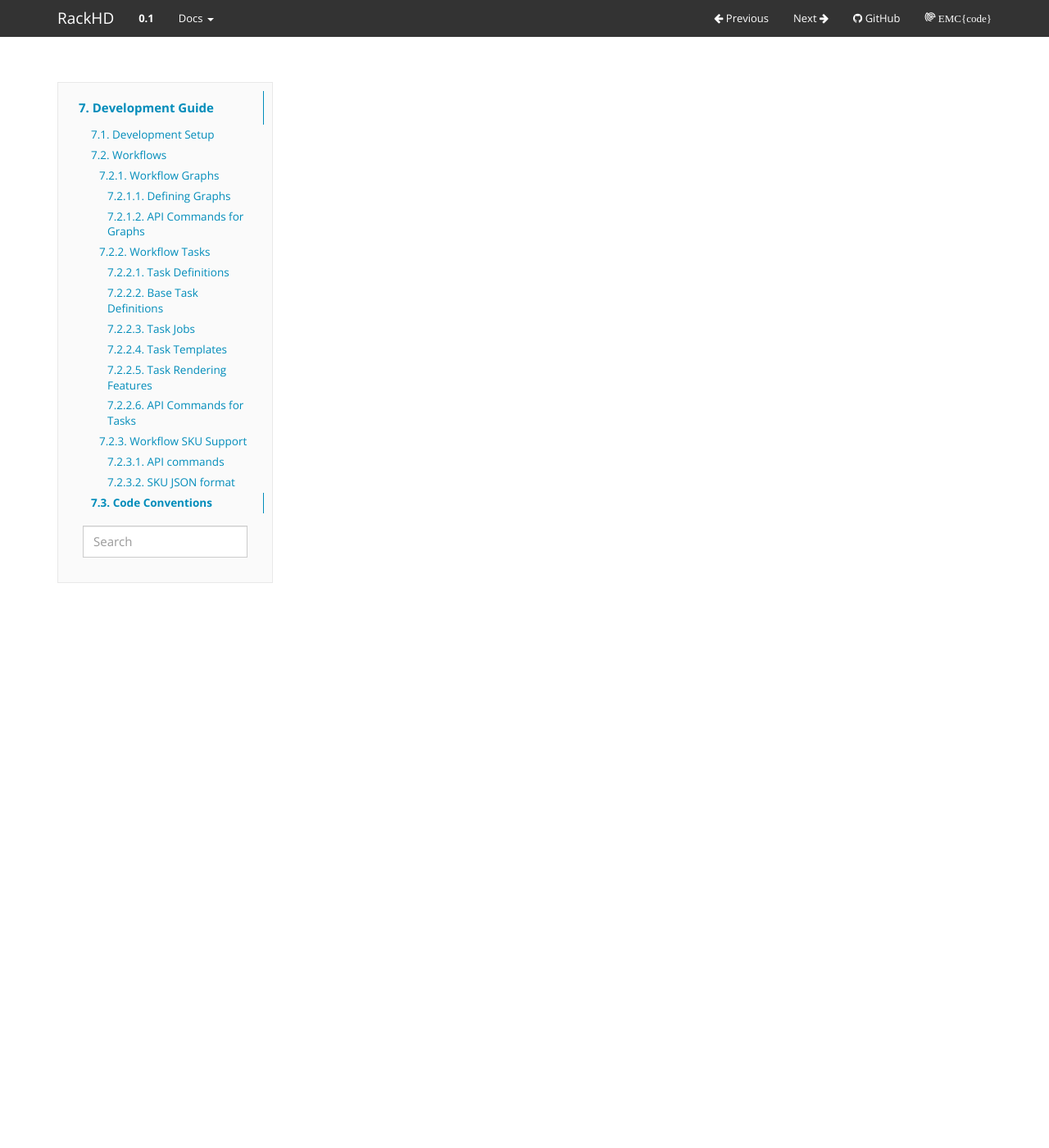
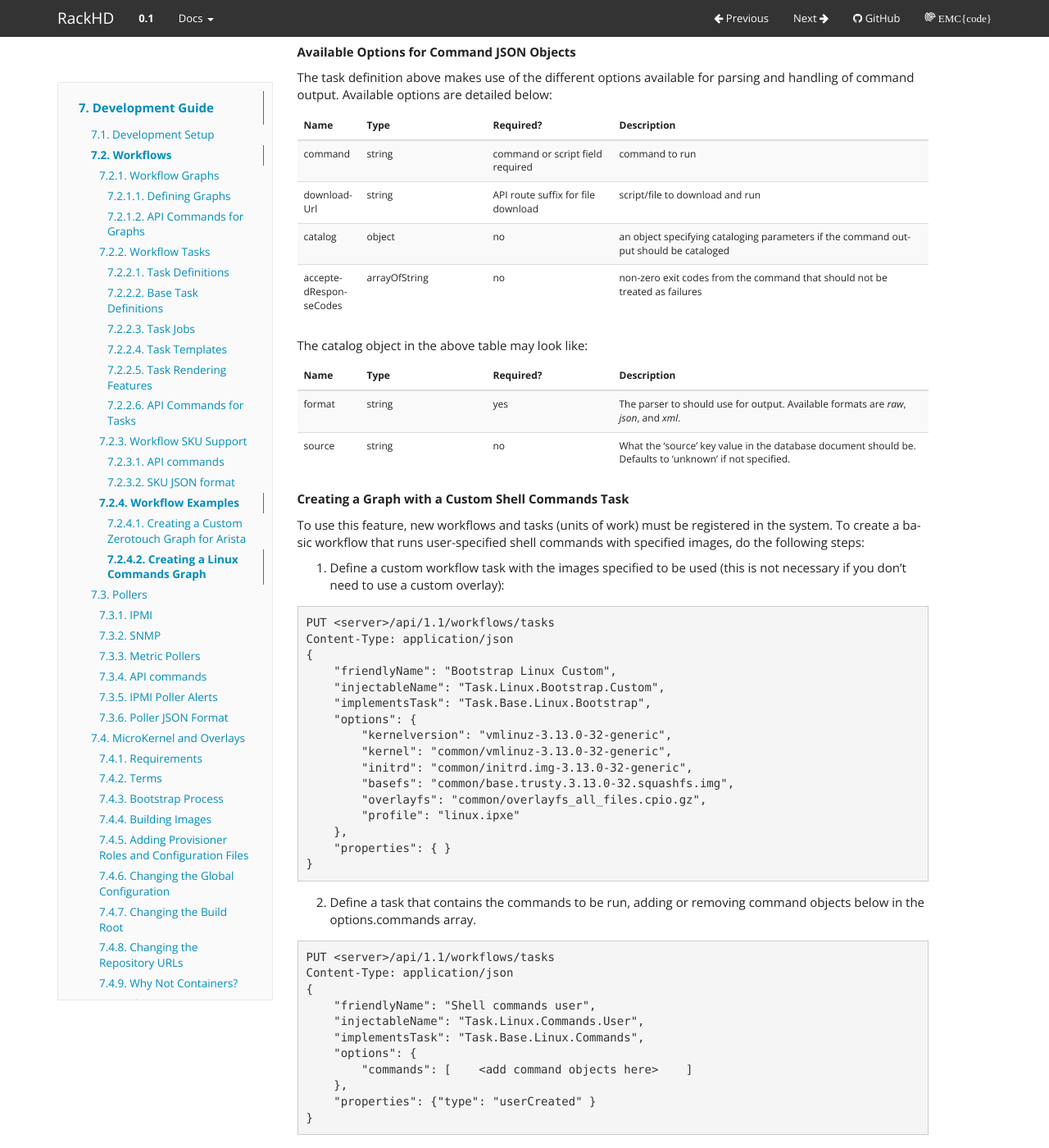
Before and after one commit to RackHD/docs, a Sphinx documentation site: the page built from docs/development_guide.rst, in a window 1280 px wide and 1400 px high, scrolled down 22476 px. Shown: the whole window at 82% size. Built offline with Sphinx 7.4.7, drawn with Linux system fonts in a browser that asks for light colours; some of the changed text lies outside the part shown.

Commit message:
Adding workflow examples

````diff
--- a/docs/development_guide.rst
+++ b/docs/development_guide.rst
@@ -28,7 +28,7 @@
 .. include:: monorail/graphs.rst
 .. include:: monorail/tasks.rst
 .. include:: monorail/skus.rst
-. include:: monorail/workflow_examples.rst
+.. include:: monorail/workflow_examples.rst
 .. include:: monorail/pollers.rst
 .. include:: monorail/microkernel.rst
 .. include:: monorail/passive_discovery.rst
--- a/docs/monorail/examples/create-linux-commands-graph.rst
+++ b/docs/monorail/examples/create-linux-commands-graph.rst
@@ -1,13 +1,15 @@
 ### Linux Commands task
 
-The Linux Commands task is a generic task that enables running of any shell commands against a node booted into a microkernel. These commands are specified in JSON objects within the options.commands array of the task definition. Optional parameters can be specified as well to enable cataloging of command output.
+The Linux Commands task is a generic task that enables running of any shell commands against a node booted into
+a microkernel. These commands are specified in JSON objects within the options.commands array of the task definition.
+Optional parameters can be specified to enable cataloging of command output.
 
 A very simple example task definition looks like:
 
 
-::
+.. code-block:: rest
 
-{
+ {
     "friendlyName" : "Shell commands basic",
     "implementsTask" : "Task.Base.Linux.Commands",
     "injectableName" : "Task.Linux.Commands.BasicExample",
@@ -22,17 +24,18 @@
         ]
     },
     "properties" : { }
-}
+ }
 
 
 
-There is an example task included in the monorail system under the name "Task.Linux.Commands" that makes use of all the different parameters the task can take:
+There is an example task included in the monorail system under the name "Task.Linux.Commands" that
+makes use of all parameters that the task can take:
 
 
 
-::
+.. code-block:: rest
 
-{
+ {
     "friendlyName" : "Shell commands",
     "implementsTask" : "Task.Base.Linux.Commands",
     "injectableName" : "Task.Linux.Commands",
@@ -63,50 +66,58 @@
     "properties" : {
         "commands" : {}
     }
-}
+ }
 
 
-The task above will run three commands. It will catalog the output of the first two.
+The task above runs three commands and catalogs the output of the first two.
 
-::
+.. code-block:: rest
 
-sudo ls /var
-sudo lshw -json
-test
+  sudo ls /var
+  sudo lshw -json
+  test
 
 
 **Specifying Scripts or Binaries to Download and Run**
 
-Some use cases are too complex to be performed by embedding commands in json, and using a pre-defined file may be more convenient. You can define a file to download and run by specifying a "downloadUrl" field in addition to the "command" field.
+Some use cases are too complex to be performed by embedding commands in JSON. Using a pre-defined file
+may be more convenient. You can define a file to download and run by specifying a "downloadUrl" field in
+addition to the "command" field.
 
-::
+.. code-block:: rest
 
 
-"options": {
+ "options": {
     "commands" : [
         {
             "command": "bash myscript.sh",
             "downloadUrl": "/api/1.1/templates/myscript.sh"
         }
     ]
-}
+ }
 
 
-This will cause the command runner script on the node to download the script from the specified route (server:port will be prepended) to the working directory, and execute it according to the specified command (e.g. `bash myscript.sh`). You must specify how to run the script correctly in the command field (e.g. `node myscript.js arg1 arg2`, `./myExecutable`).
+This will cause the command runner script on the node to download the script from the specified
+route (server:port will be prepended) to the working directory, and execute it according to the specified
+command (e.g. `bash myscript.sh`). You must specify how to run the script correctly in the command
+field (e.g. `node myscript.js arg1 arg2`, `./myExecutable`).
 
-A note on convention: binary files should be uploaded via the /api/1.1/files route, and script templates should be uploaded/downloaded via the /api/1.1/templates route.
+A note on convention: binary files should be uploaded via the /api/1.1/files route, and script templates should
+be uploaded/downloaded via the /api/1.1/templates route.
 
 **Defining Script Templates**
 
 Scripts can mean simple shell scripts, python scripts, etc.
 
-In many cases, you may need access to variables in the script that can be rendered at runtime. Templates are defined using ejs syntax (variables in <%=variable%> tags), and any variables will be rendered based on the option values of task definition, for example, if a task is defined with these options:
+In many cases, you may need access to variables in the script that can be rendered at runtime.
+Templates are defined using `ejs`_ syntax (variables in <%=variable%> tags). Variables are
+rendered based on the option values of task definition, for example, if a task is defined with these options...
 
+.. _ejs:https://github.com/tj/ejs
 
+.. code-block:: rest
 
-::
-
-"options": {
+ "options": {
     "foo": "bar",
     "baz": "qux",
     "commands" : [
@@ -115,24 +126,24 @@
             "downloadUrl": "/api/1.1/templates/myscript.sh"
         }
     ]
-}
+ }
 
 
-Then the following script template...
+...then the following script template...
 
-::
+.. code-block:: rest
 
-echo <%=foo%>
-echo <%=baz%>
+ echo <%=foo%>
+ echo <%=baz%>
 
 
-...will get rendered as below when it gets run by a node
+...is rendered as below when it is run by a node:
 
 
-::
+.. code-block:: rest
 
-echo bar
-echo qux
+ echo bar
+ echo qux
 
 
 **Uploading Script Templates**
@@ -140,30 +151,31 @@
 Script templates can be uploaded using the Monorail templates API:
 
 
-::
+.. code-block:: rest
 
-PUT /api/1.1/templates/<filename>
-Content-type: application/octet-stream
----
-curl -X PUT -H "Content-Type: application/octet-stream" --data-binary @<script> <server>/api/1.1/templates/library/<scriptname>
+ PUT /api/1.1/templates/<filename>
+ Content-type: application/octet-stream
+ ---
+ curl -X PUT -H "Content-Type: application/octet-stream" --data-binary @<script> <server>/api/1.1/templates/library/<scriptname>
 
 
 **Uploading Binary Files**
 
-Binary executables can be uploaded using the Monorail files API
+Binary executables can be uploaded using the Monorail files API:
 
 
 
-::
+.. code-block:: rest
 
-PUT /api/1.1/files/<filename>
----
-curl -T <binary> <server>/api/1.1/templates/library/<filename>
+ PUT /api/1.1/files/<filename>
+ ---
+ curl -T <binary> <server>/api/1.1/templates/library/<filename>
 
 
 **Available Options for Command JSON Objects**
 
-The task definition above makes use of the different options available for parsing and handling of command output. Available options are detailed below:
+The task definition above makes use of the different options available for parsing and handling of command output.
+Available options are detailed below:
 
 
 .. list-table::
@@ -193,30 +205,35 @@
 
 The catalog object in the above table may look like:
 
-* - Name
-  - Type
-  - Required?
-  - Description
-* - format
-  - string
-  - yes
-  - command to run
-  - The parser to should use for output. Available formats are *raw*, *json*, and *xml*.
-* - source
-  - string
-  - no
-  - What the 'source' key value in the database document should be. Defaults to 'unknown' if not specified.
+
+.. list-table::
+   :widths: 10 20 20 50
+   :header-rows: 1
+
+   * - Name
+     - Type
+     - Required?
+     - Description
+   * - format
+     - string
+     - yes
+     - The parser to should use for output. Available formats are *raw*, *json*, and *xml*.
+   * - source
+     - string
+     - no
+     - What the 'source' key value in the database document should be. Defaults to 'unknown' if not specified.
 
 
 
 **Creating a Graph with a Custom Shell Commands Task**
 
-In order to utilize this feature, new workflows and tasks (units of work) must be registered in the system. To create a basic workflow that runs user specified shell commands, with user specified images, do the following steps:
+To use this feature, new workflows and tasks (units of work) must be registered in the system.
+To create a basic workflow that runs user-specified shell commands with specified images, do the following steps:
 
-Define a custom workflow task with the images specified to be used (this is not necessary if you don't need to use a custom overlay):
+1. Define a custom workflow task with the images specified to be used (this is not necessary if you don't need to use a custom overlay):
 
 
-::
+.. code-block:: rest
 
     PUT <server>/api/1.1/workflows/tasks
     Content-Type: application/json
@@ -235,9 +252,9 @@
         "properties": { }
     }
 
-Now define a task that contains the commands to be run, adding or removing command objects below in the options.commands array.
+2. Define a task that contains the commands to be run, adding or removing command objects below in the options.commands array.
 
-::
+.. code-block:: rest
 
     PUT <server>/api/1.1/workflows/tasks
     Content-Type: application/json
@@ -251,14 +268,14 @@
         "properties": {"type": "userCreated" }
     }
 
-The output from the first command (lshw) will be parsed as json and cataloged in the database under the "lshw user" source value. The output from the second command will only be logged, since format and source haven't been specified. The third command will normally fail, since \`test\` has an exit code of 1, but in this case we have specified that this is acceptable and not to fail. This feature is useful with certain binaries that have acceptable non-zero exit codes.
+The output from the first command (lshw) will be parsed as JSON and cataloged in the database under the "lshw user" source value. The output from the second command will only be logged, since format and source haven't been specified. The third command will normally fail, since \`test\` has an exit code of 1, but in this case we have specified that this is acceptable and not to fail. This feature is useful with certain binaries that have acceptable non-zero exit codes.
 
 
 **Putting it All Together**
 
 Now define a custom workflow that combines these tasks and runs them in a sequence. This one is set up to make OBM calls as well.
 
-::
+.. code-block:: rest
 
     PUT <server>/api/1.1/workflows/
     Content-Type: application/json
@@ -302,12 +319,13 @@
         ]
     }
 
-With all of these data, the injectableName and friendlyName can be any string value, as long the references to injectableName are consistent across the three json documents.
+With all of these data, the injectableName and friendlyName can be any string value, as long the references to injectableName are consistent across the three JSON documents.
 
-After defining these custom workflows, you can then run one against a node by referencing the injectableName used in the json POSTed to /api/1.1/workflows/:
+After defining these custom workflows, you can then run one against a node by referencing the injectableName used in the JSON posted to /api/1.1/workflows/:
 
-::
+.. code-block:: rest
 
     curl -X POST localhost/api/1.1/nodes/<identifier>/workflows?name=Graph.ShellCommands.User
 
- Output from these commands will be logged by the taskgraph runner in /var/log/upstart/on-taskgraph.log.
+
+Output from these commands will be logged by the taskgraph runner in /var/log/upstart/on-taskgraph.log.
--- a/docs/monorail/examples/create-zerotouch-graph.rst
+++ b/docs/monorail/examples/create-zerotouch-graph.rst
@@ -1,15 +1,15 @@
-Instructions for creating a custom zerotouch graph for Arista machines,
+This section provides instructions for creating a custom zerotouch graph for Arista machines,
 including defining a custom EOS image, custom startup-config, and custom zerotouch script.
 
 
-Below is an example zerotouch graph for booting a vEOS (virtual arista) machine, utilizing
+Below is an example zerotouch graph for booting a vEOS (virtual arista) machine. It uses
 an inline task definition (as opposed to creating a new task definition as a separate step):
 
 
 
-::
+.. code-block:: rest
 
-{
+ {
     friendlyName: 'Zerotouch vEOS Graph',
     injectableName: 'Graph.Arista.Zerotouch.vEOS',
     tasks: [
@@ -38,84 +38,96 @@
             }
         }
     ]
-}
+ }
 
 
 
 To customize this graph, change the following fields:
 
-- friendlyName - choose a new unique friendly name for your graph
-- injectableName - choose a new unique name for your graph
-- tasks[0]
-    - friendlyName - choose a new unique friendly name for your task
-    - injectableName - choose a new unique name for your task
-    - options
-        - profile - the default profile should be sufficient for most cases, see
-                    the Zerotouch Profile] section for more information
-        - bootConfig - the default bootConfig should be sufficient for most cases,
-                    see the Zerotouch Boot Config section for more information
-        - startupConfig - change this to the name of your custom startup config. See
-                    the Adding Zerotouch Templates] section.
-        - eosImage - change this to the name of your EOS image. See the Adding EOS Images
-                    section.
-        - bootfile - in almost all cases this should be the same as your eosImage name
-        - hostname - an option value rendered into the default arista-startup-config template.
-                    Optional depending on the template.
-    - properties - a object containing any tags/metadata you wish to add
+
+.. list-table::
+   :widths: 10 80
+   :header-rows: 1
+
+   * - Field
+     - Description
+   * - friendlyName
+     - A unique friendly name for the graph.
+   * - injectableName
+     - A unique injectable name for the graph.
+   * - task/friendlyName
+     - A unique friendlyName for the task.
+   * - task/injectableName
+     - A unique injectableName for the task.
+   * - profile
+     - The default profile is sufficient for most cases. See the Zerotouch Profile section for more information.
+   * - bootConfig
+     - The default bootConfig is sufficient for most cases. See the Zerotouch Profile section for more information.
+   * - startupConfig
+     - Specify the name of the custom startup config. See the Adding Zerotouch Templates section for more information.
+   * - eosImage
+     - Specify the name of the EOS image. See the Adding EOS Images section for more information.
+   * - bootfile
+     - In most cases, specify the eosImage name.
+   * - hostname
+     - An value rendered into the default arista-startup-config template. Depending on the template, this may be optional.
+   * - properties
+     - A object containing any tags/metadata that you wish to add.
 
 
-### Adding Zerotouch Templates
+**Adding Zerotouch Templates**
 
-#### Creation
+**Creation**
 
-Templates are defined using [ejs](https://github.com/tj/ejs) syntax. To define template
+Templates are defined using `ejs`_ syntax. To define template
 variables, use this syntax:
 
-::
+.. _ejs: https://github.com/tj/ejs
 
-<%=variableName%>
+.. code-block:: rest
+
+   <%=variableName%>
 
 
 In order to provide a value for this variable when the template is rendered, add the variable
-name as a key in the options object of the custom zerotouch task definition, e.g.
+name as a key in the options object of the custom zerotouch task definition:
 
-::
+.. code-block:: rest
 
 
-taskDefinition: {
+ taskDefinition: {
     <other values>
     options: {
         hostname: 'CustomHostName'
     }
-}
+ }
 
 
-will render the following startup config as:
+The above code renders the following startup config as shown here:
 
-::
+.. code-block:: rest
 
-Unrendered:
+ Unrendered:
+ !
+ hostname <%=hostname%>
+ !
 
-!
-hostname <%=hostname%>
-!
+ Rendered:
+ !
+ hostname CustomHostName
+ !
 
-Rendered:
-!
-hostname CustomHostName
-!
-```
 
 **Uploading**
 
 To upload a template, use the templates API:
 
-::
+.. code-block:: rest
 
-PUT /api/1.1/templates/library/<filename>
-Content-Type: application/octet-stream
----
-curl -X PUT \
+ PUT /api/1.1/templates/library/<filename>
+ Content-Type: application/octet-stream
+ ---
+ curl -X PUT \
      -H 'Content-Type: application/octet-stream' \
      -d "<startup config template>" \
     <server>/api/1.1/templates/library/<filename>
@@ -124,25 +136,25 @@
 
 **Adding EOS Images**
 
-Move any EOS images you would like to use into <on-http directory>/static/http/common/
+Move any EOS images you would like to use into <on-http directory>/static/http/common/.
 
-In your task options, reference the EOS image name along with the common
-directory, e.g. eosImage: common/<eosImageName>
+In the task options, reference the EOS image name along with the common
+directory, e.g. eosImage: common/<eosImageName>.
 
 **Zerotouch Profile**
 
 A zerotouch profile is a script template that is executed by the switch during zerotouch.
-A basic profile looks like:
+A basic profile looks like the following:
 
 
-::
+.. code-block:: rest
 
-#!/usr/bin/Cli -p2
-enable
-copy http://<%=server%>:<%=port%>/api/1.1/templates/<%=startupConfig%> flash:startup-config
-copy http://<%=server%>:<%=port%>/api/1.1/templates/<%=bootConfig%> flash:boot-config
-copy http://<%=server%>:<%=port%>/common/<%=eosImage%> flash:
-exit
+ #!/usr/bin/Cli -p2
+ enable
+ copy http://<%=server%>:<%=port%>/api/1.1/templates/<%=startupConfig%> flash:startup-config
+ copy http://<%=server%>:<%=port%>/api/1.1/templates/<%=bootConfig%> flash:boot-config
+ copy http://<%=server%>:<%=port%>/common/<%=eosImage%> flash:
+ exit
 
 
 Adding #!/usr/bin/Cli -p2 tells the script to be executed by the Arista's CLI parser.
@@ -155,6 +167,6 @@
 This should almost always match the EOS image filename you have provided, e.g.:
 
 
-::
+.. code-block:: rest
 
-SWI=flash:/<%=bootfile%>
+ SWI=flash:/<%=bootfile%>
````
